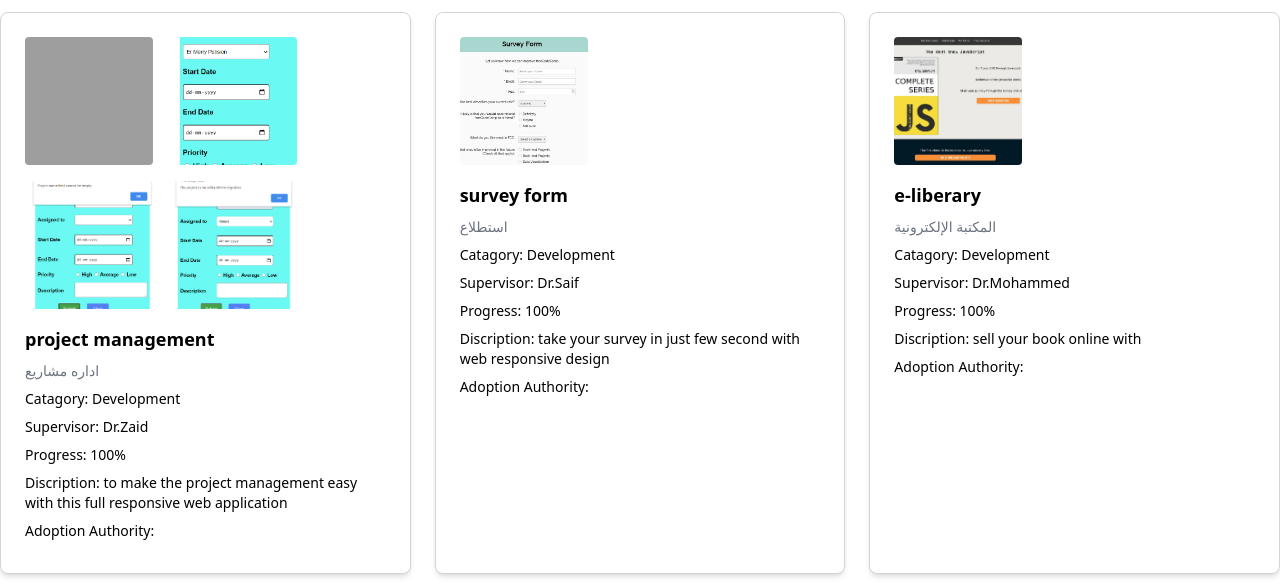
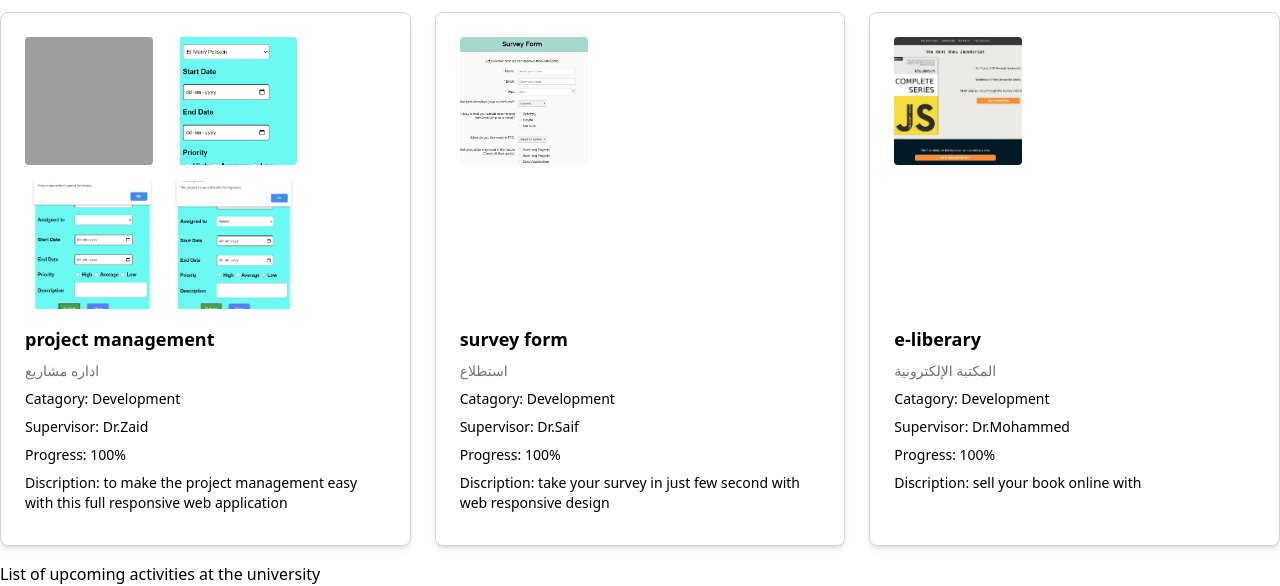
Before and after one commit to Tyro-A/hackathon, a PHP site: page / in a window 1280 px wide. Shown: the part 470-1056 px from the top of the page. Run offline with PHP 8.4, Linux system fonts and the light colour scheme; data comes from the database, SQL or seed files in the repository; some libraries are stand-ins or nearby versions; grey boxes are pictures that could not be loaded.

Commit message:
image fix

```diff
--- a/hackathon/index.php
+++ b/hackathon/index.php
@@ -167,6 +167,9 @@
                   // Check if the variable is set and not empty
                   if (!empty($$imageVar)) : ?>
                     <img src="<?php echo $$imageVar; ?>" class="project-image w-32 h-32 object-cover rounded" alt="Project Image <?php echo $i; ?>" class="w-32 h-32 object-cover rounded">
+                  <?php else : ?>
+                    <div class=" w-32 h-32 object-cover rounded"></div>
+
                   <?php endif; ?>
                 <?php endfor; ?>
 
@@ -181,7 +184,7 @@
                 <p class="text-sm mb-2">Supervisor: <?php echo $supervisor; ?></p>
                 <p class="text-sm mb-2">Progress: <?php echo $Progress ?>%</p>
                 <p class="text-sm mb-2">Discription: <?php echo $Description; ?></p>
-                <?php if ($Adoption_Authority == '') : ?>
+                <?php if ($Adoption_Authority == ' ') : ?>
                   <p class="text-sm mb-2">Adoption Authority: <?php echo $Adoption_Authority ?></p>
                 <?php endif ?>
 
```
